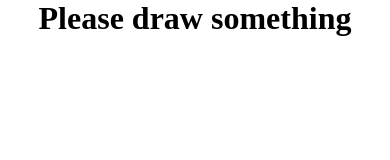
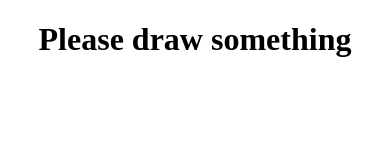
Before and after one commit to Thomas-Nigon/Fun_with_HTML5_Canvas, a plain HTML site: page index.html in a window 390 px wide. Drawn offline with Linux system fonts and the light colour scheme.

Commit message:
push mobile version update

```diff
--- a/index.html
+++ b/index.html
@@ -88,11 +88,6 @@ document.addEventListener("touchmove", function (e) {
 
 
 <style>
-  * {
-   margin: 0;
-   padding: 0;
-   overflow: hidden;
-}
   html, body {
     margin: 0;
   }
```
